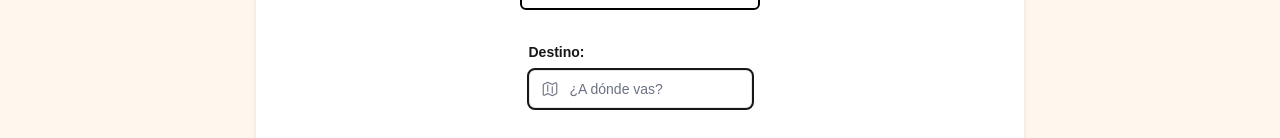
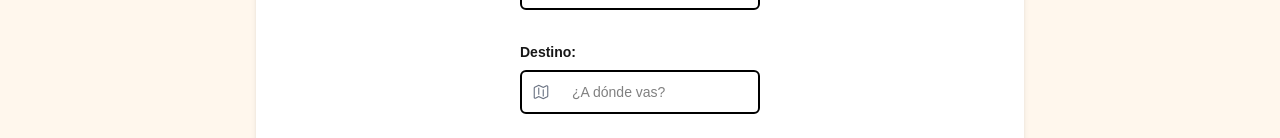
Before and after one commit to AlexisJoselyn/tornado-bus-company, a Next.js app: page / in a window 1280 px wide. Shown: the part 791-929 px from the top of the page. Built offline with nearby package versions, Linux system fonts and the light colour scheme.

Commit message:
refactor: use AsyncSelectComponent for destination

```diff
--- a/app/ui/form/async-select.tsx
+++ b/app/ui/form/async-select.tsx
@@ -47,9 +47,7 @@ export default function AsyncSelectComponent({
             onChange={handleChange}
             onFocus={handleFocus}
             styles={{
-                control: (baseStyles, state) => {
-                    console.log('contro baseStyles', baseStyles, 'state', state)
-                    return{
+                control: (baseStyles, state) =>({
                     ...baseStyles,
                     border: state.isFocused ? '2px solid #3B82F6' : '2px solid black',
                     borderRadius: '0.375rem',
@@ -61,7 +59,7 @@ export default function AsyncSelectComponent({
                         borderColor: state.isFocused ? '#3B82F6' : 'black',
                     },
                     width: '240px',
-                }},
+                }),
                 indicatorsContainer: (baseStyles) => ({
                     ...baseStyles,
                     display: 'none',
--- a/app/ui/form/destination.tsx
+++ b/app/ui/form/destination.tsx
@@ -1,19 +1,32 @@
 'use client'
 
-import { MapIcon } from "@heroicons/react/24/outline"
-// import Dropdown from "./dropdown";
+import { MapIcon } from "@heroicons/react/24/outline";
+import AsyncSelectComponent from "./async-select";
+import { useState } from "react";
 
-// const cities = [
-//     { id: 1, name: 'Los Angeles' },
-//     { id: 2, name: 'New York' },
-//     { id: 3, name: 'Chicago' },
-//     { id: 4, name: 'Houston' },
-//     { id: 5, name: 'Phoenix' },
-//     { id: 6, name: 'Philadelphia' },
-//     { id: 7, name: 'San Antonio' },
-// ];
+interface Option {
+    value: string;
+    label: string;
+}
 
 export default function Destination() {
+
+    const loadOptions = async (inputValue: string, callback: (options: Option[]) => void) => {
+        return new Promise<Option[]>((resolve) => {
+            setTimeout(() => {
+                const results = [
+                    { value: 'chicago', label: 'Chicago' },
+                    { value: 'los-angeles', label: 'Los Angeles' },
+                    { value: 'new-york', label: 'New York' },
+                    { value: 'san-francisco', label: 'San Francisco' },
+                ].filter(option => option.label.toLowerCase().includes(inputValue.toLowerCase()));
+
+                callback(results);
+                resolve(results);
+            }, 1000);
+        });
+    };
+
     return (
         <div className="mb-4">
             <label htmlFor="destino" className="mb-2 block text-sm font-semibold">
@@ -21,18 +34,9 @@ export default function Destination() {
             </label>
             <div className="relative mt-2 rounded-md">
                 <div className="relative">
-                    <input
-                        id="destino"
-                        name="destino"
-                        step="0.01"
-                        placeholder="¿A dónde vas?"
-                        type="text"
-                        className="peer block w-full rounded-md border border-gray-200 py-2 pl-10 text-sm outline-2 placeholder:text-gray-500"
-                        aria-describedby="customer-error"
-                    />
+                    <AsyncSelectComponent name={'destino'} id={'destino'} placeholder={'¿A dónde vas?'} loadOptions={loadOptions} />
                     <MapIcon className="pointer-events-none absolute left-3 top-1/2 h-[18px] w-[18px] -translate-y-1/2 text-gray-500 peer-focus:text-gray-900" />
                 </div>
-                {/* <Dropdown cities={cities} /> */}
             </div>
         </div>
     )
--- a/app/ui/form/origin.tsx
+++ b/app/ui/form/origin.tsx
@@ -10,7 +10,6 @@ interface Option {
 }
 
 export default function Origin() {
-    const [options, setOptions] = useState<Option[]>([]);
 
     const loadOptions = async (inputValue: string, callback: (options: Option[]) => void) => {
         return new Promise<Option[]>((resolve) => {
```
